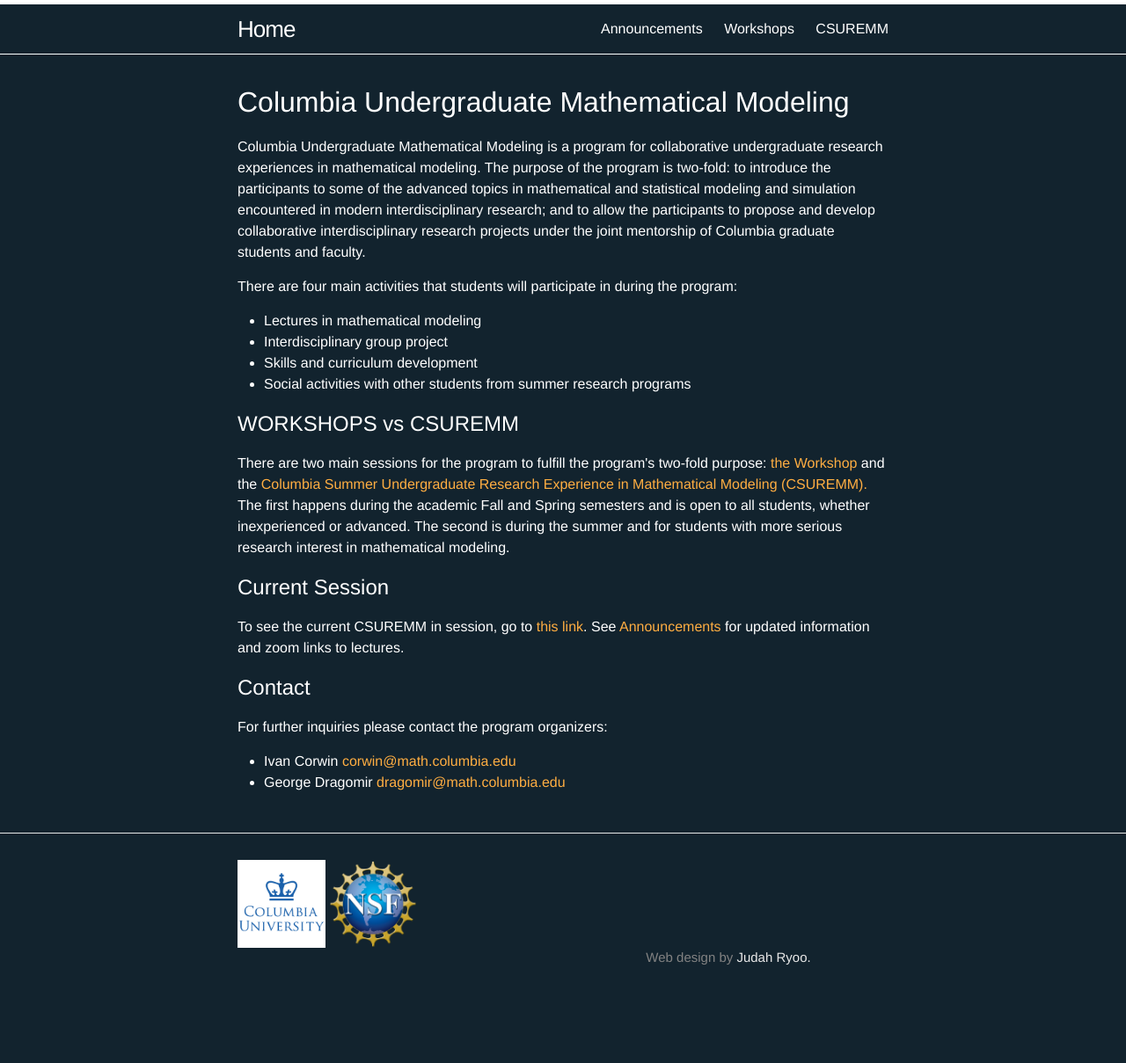
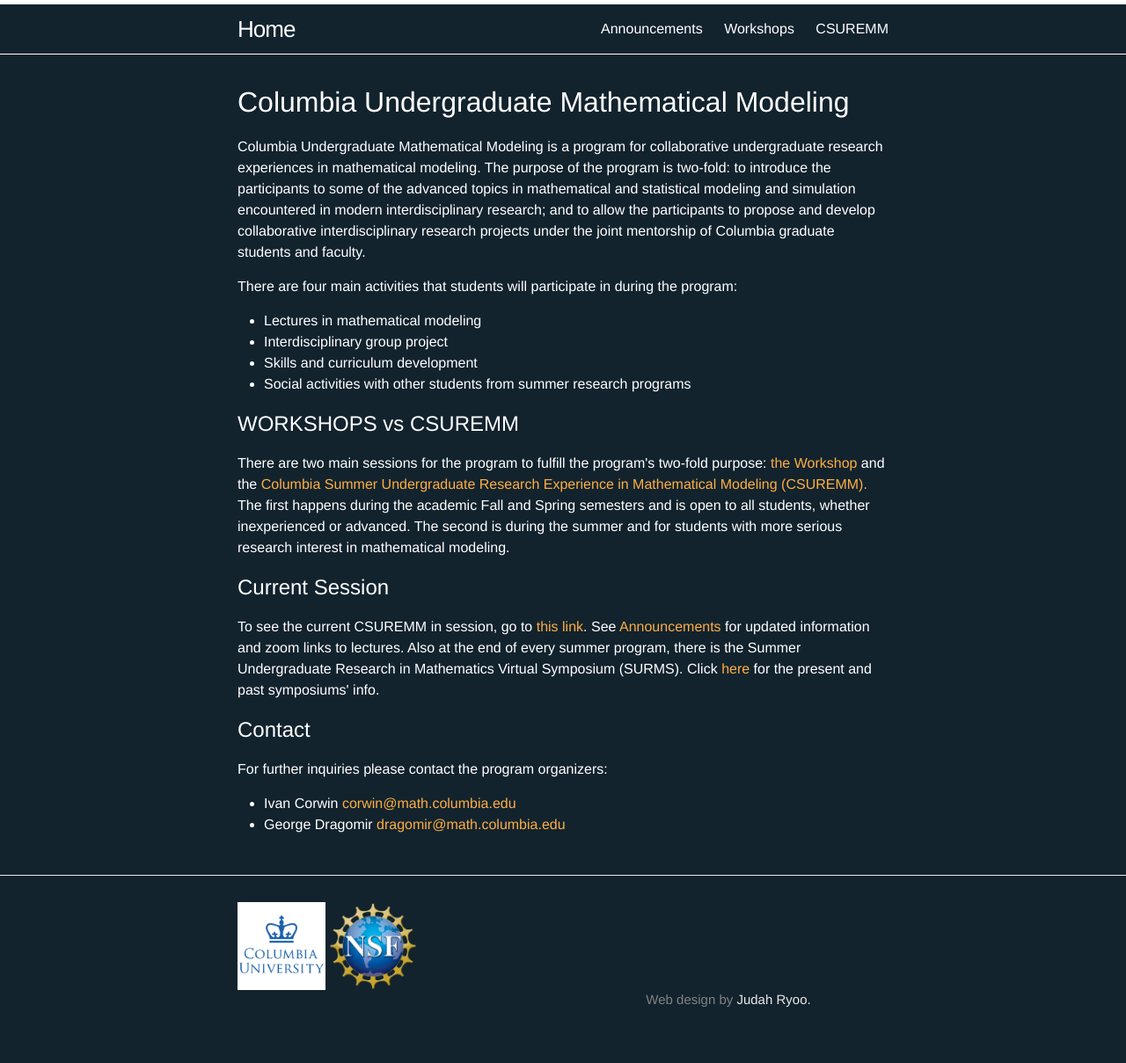
Before and after one commit to ColumbiaUndergradMathModeling/Home, a Jekyll site: the page built from index.html, in a window 1280 px wide. Shown: the whole page at 88% size. Built offline with Jekyll 4.4.1, drawn with Linux system fonts in a browser that asks for light colours; before the commit the page ends 1161 px from its top, so only the background shows below that.

Commit message:
Update index.html

```diff
--- a/index.html
+++ b/index.html
@@ -25,7 +25,8 @@ nav_order: 1
     For list of faculty and graduate students who have given talks in the program, see <a href="https://columbiaundergradmathmodeling.github.io/Home/workshops/speakers/"> here.</a> </p> -->
 
 <h2 id="current">Current Session</h2>
-    <p> To see the current CSUREMM in session, go to <a href="https://columbiaundergradmathmodeling.github.io/Home/prevworkshops/Su21/">this link</a>. See <a href="https://columbiaundergradmathmodeling.github.io/Home/announce/"> Announcements </a> for updated information and zoom links to lectures.</p>
+    <p> To see the current CSUREMM in session, go to <a href="https://columbiaundergradmathmodeling.github.io/Home/prevworkshops/Su21/">this link</a>. See <a href="https://columbiaundergradmathmodeling.github.io/Home/announce/"> Announcements </a> for updated information and zoom links to lectures.
+   Also at the end of every summer program, there is the Summer Undergraduate Research in Mathematics Virtual Symposium (SURMS). Click <a href="https://columbiaundergradmathmodeling.github.io/Home/sums/prev/">here </a> for the present and past symposiums' info. </p>
 
   <h2 id="contact">Contact</h2>
   <p>For further inquiries please contact the program organizers:</p>
```
